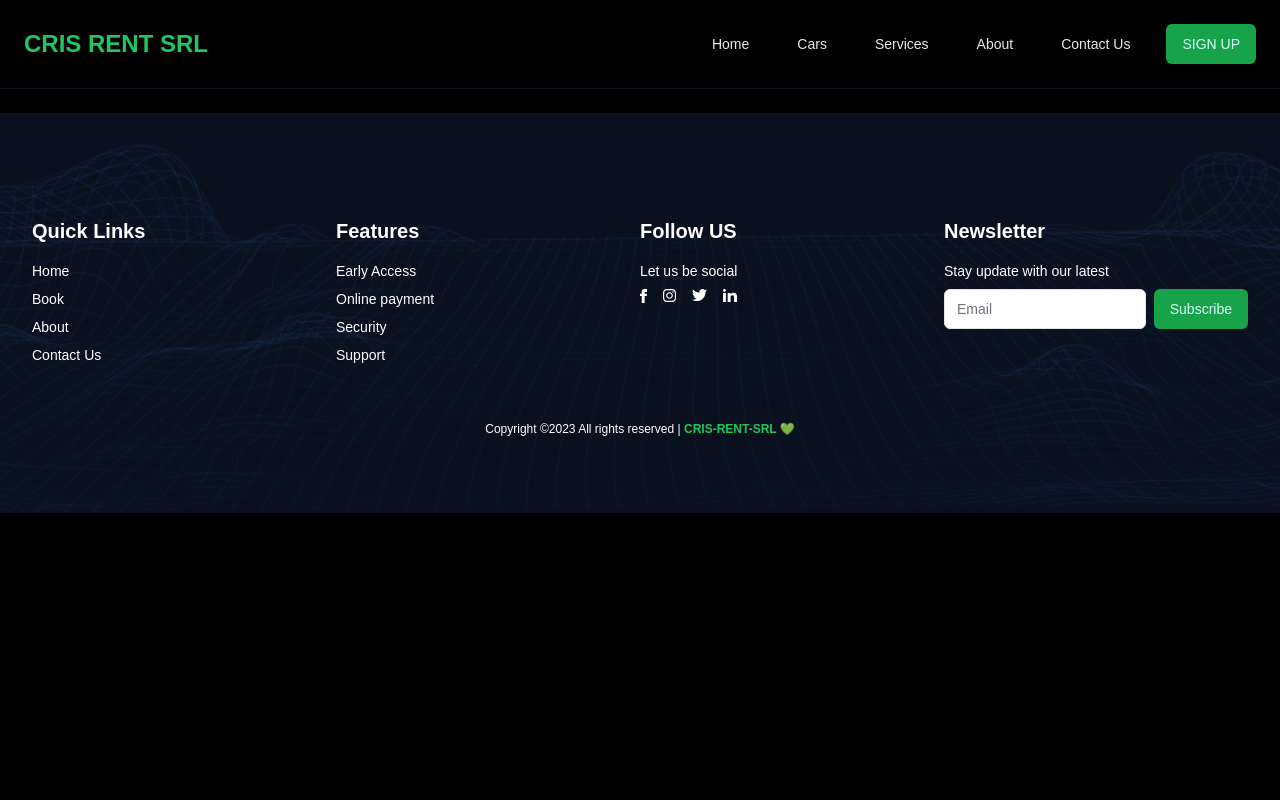
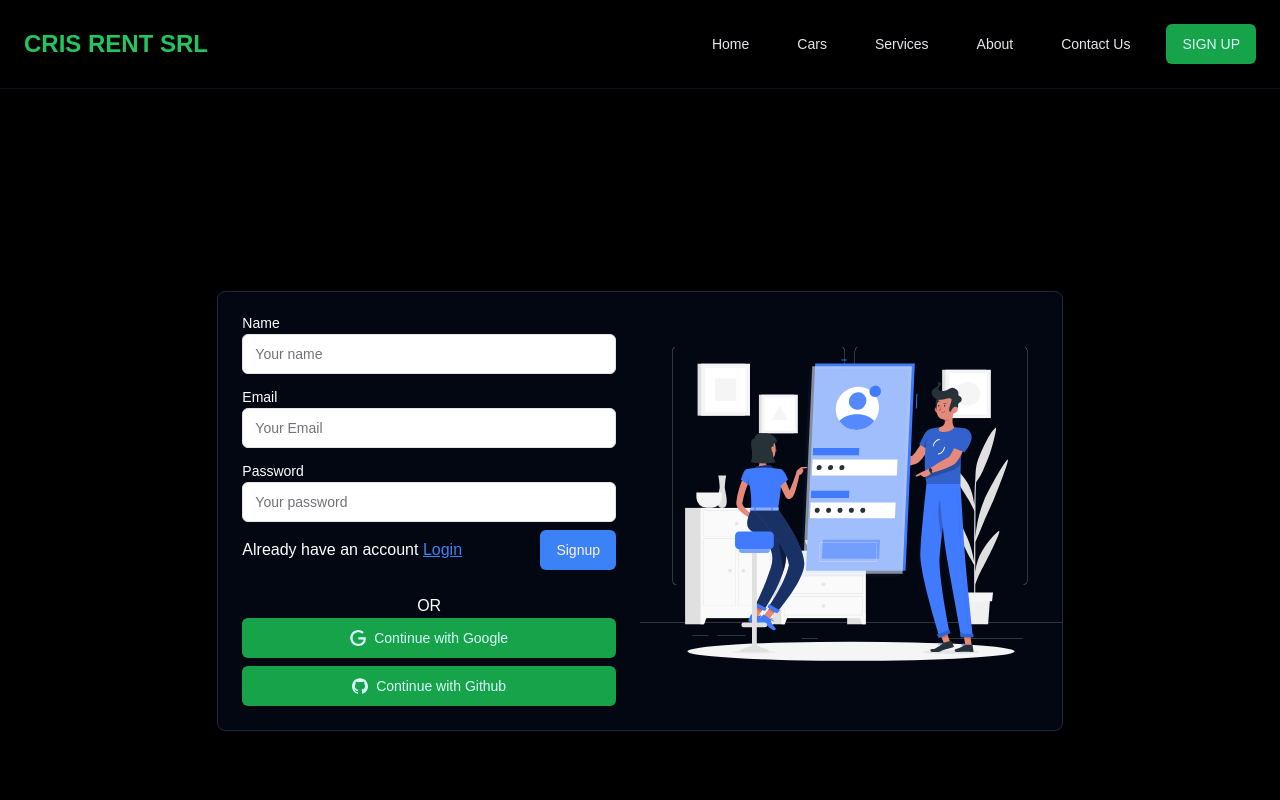
Before and after one commit to pixprocoder/rent_scooter, a Next.js app: page /login in a window 1280 px wide. Shown: the top 800 px of the page. Built offline with nearby package versions, Linux system fonts and the light colour scheme; no server answers.

Commit message:
signup added

```diff
--- a/src/app/about/page.tsx
+++ b/src/app/about/page.tsx
@@ -2,8 +2,8 @@ import React from "react";
 
 const AboutPage = () => {
   return (
-    <div className="container mx-auto">
-      <h1>About Page</h1>
+    <div className="container mx-auto min-h-screen ">
+      <h1 className="text-white">About Page</h1>
     </div>
   );
 };
--- a/src/app/car/page.tsx
+++ b/src/app/car/page.tsx
@@ -2,8 +2,8 @@ import React from "react";
 
 const CarPage = () => {
   return (
-    <div className="container mx-auto">
-      <h1>Car Page</h1>
+    <div className="container mx-auto min-h-screen ">
+      <h1 className="text-white">Car Page</h1>
     </div>
   );
 };
--- a/src/components/login/Login.tsx
+++ b/src/components/login/Login.tsx
@@ -1,10 +1,108 @@
-import React from "react";
+"use client";
+import { Button } from "@/src/components/ui/button";
+import { Card, CardFooter, CardHeader } from "@/src/components/ui/card";
+import { Input } from "@/src/components/ui/input";
+import Image from "next/image";
+import Link from "next/link";
+import loginImg from "../../assets/images/login.svg";
+
+import { Label } from "@/src/components/ui/label";
+
+import { SiGithub, SiGoogle } from "react-icons/si";
+import { useContext, useRef } from "react";
 
 const LoginPage = () => {
+  const nameRef = useRef();
+  const emailRef = useRef();
+  const passwordRef = useRef();
+  const handleSubmit = () => {
+    const name = nameRef.current.value;
+    const email = emailRef.current.value;
+    const password = passwordRef.current.value;
+  };
   return (
-    <div>
-      <h1>Login</h1>
-    </div>
+    <section className="min-h-screen flex justify-center items-center flex-row-reverse">
+      <div className="">
+        <h1 className="text-3xl font-bold mb-2 center">Please Sign up </h1>
+        <Card className="bg-gray-950 border border-gray-800 w-full flex justify-between items-center flex-col-reverse lg:flex-row">
+          <div className="flex-1 w-full">
+            <CardHeader className="">
+              <div>
+                <div className="grid w-full max-w-sm items-center ">
+                  <Label className="text-white mb-1" htmlFor="name">
+                    Name
+                  </Label>
+                  <Input
+                    ref={nameRef}
+                    type="text"
+                    id="name"
+                    placeholder="Your name"
+                  />
+                </div>
+                <div className="grid w-full max-w-sm items-center my-4">
+                  <Label className="text-white mb-1" htmlFor="email">
+                    Email
+                  </Label>
+                  <Input
+                    ref={emailRef}
+                    type="email"
+                    required
+                    id="email"
+                    placeholder="Your Email"
+                  />
+                </div>
+
+                <div className="grid w-full max-w-sm items-center ">
+                  <Label className="text-white mb-1" htmlFor="password">
+                    Password
+                  </Label>
+                  <Input
+                    ref={passwordRef}
+                    required
+                    type="password"
+                    id="password"
+                    placeholder="Your password"
+                  />
+                </div>
+                <div className="mt-2">
+                  <div className="flex justify-between items-center">
+                    <span className="text-white">
+                      Already have an account{" "}
+                      <Link className="text-blue-500 underline" href="/login">
+                        Login
+                      </Link>
+                    </span>
+                    <Button
+                      onClick={handleSubmit}
+                      className="bg-blue-500 hover:bg-blue-600"
+                    >
+                      Signup
+                    </Button>
+                  </div>
+                </div>
+              </div>
+            </CardHeader>
+            <div className="flex w-28 justify-center items-centers mx-auto">
+              {/* <Separator className="my-4" /> */}
+              <span className="text-white mx-2">OR</span>
+              {/* <Separator className="my-4" /> */}
+            </div>
+            <CardFooter className="flex flex-col w-full gap-2">
+              <Button className="w-full">
+                <SiGoogle className="mr-2 h-4 w-4" /> Continue with Google
+                {/* <UserButton afterSignOutUrl="/" /> */}
+              </Button>
+              <Button className="w-full">
+                <SiGithub className="mr-2 h-4 w-4" /> Continue with Github
+              </Button>
+            </CardFooter>
+          </div>
+          <div className="flex-1 hidden lg:flex">
+            <Image src={loginImg} alt="login" />
+          </div>
+        </Card>
+      </div>
+    </section>
   );
 };
 
--- a/src/components/login/Signup.tsx
+++ b/src/components/login/Signup.tsx
@@ -1,10 +1,108 @@
-import React from "react";
+"use client";
+import { Button } from "@/src/components/ui/button";
+import { Card, CardFooter, CardHeader } from "@/src/components/ui/card";
+import { Input } from "@/src/components/ui/input";
+import Image from "next/image";
+import Link from "next/link";
+import loginImg from "../../assets/images/login.svg";
+
+import { Label } from "@/src/components/ui/label";
+
+import { SiGithub, SiGoogle } from "react-icons/si";
+import { useContext, useRef } from "react";
 
 const SignupPage = () => {
+  const nameRef = useRef();
+  const emailRef = useRef();
+  const passwordRef = useRef();
+  const handleSubmit = () => {
+    const name = nameRef.current.value;
+    const email = emailRef.current.value;
+    const password = passwordRef.current.value;
+  };
   return (
-    <div>
-      <h1>Signup</h1>
-    </div>
+    <section className="min-h-screen flex justify-center items-center flex-row-reverse">
+      <div className="">
+        <h1 className="text-3xl font-bold mb-2 center">Please Sign up </h1>
+        <Card className="bg-gray-950 border border-gray-800 w-full flex justify-between items-center flex-col-reverse lg:flex-row">
+          <div className="flex-1 w-full">
+            <CardHeader className="">
+              <div>
+                <div className="grid w-full max-w-sm items-center ">
+                  <Label className="text-white mb-1" htmlFor="name">
+                    Name
+                  </Label>
+                  <Input
+                    ref={nameRef}
+                    type="text"
+                    id="name"
+                    placeholder="Your name"
+                  />
+                </div>
+                <div className="grid w-full max-w-sm items-center my-4">
+                  <Label className="text-white mb-1" htmlFor="email">
+                    Email
+                  </Label>
+                  <Input
+                    ref={emailRef}
+                    type="email"
+                    required
+                    id="email"
+                    placeholder="Your Email"
+                  />
+                </div>
+
+                <div className="grid w-full max-w-sm items-center ">
+                  <Label className="text-white mb-1" htmlFor="password">
+                    Password
+                  </Label>
+                  <Input
+                    ref={passwordRef}
+                    required
+                    type="password"
+                    id="password"
+                    placeholder="Your password"
+                  />
+                </div>
+                <div className="mt-2">
+                  <div className="flex justify-between items-center">
+                    <span className="text-white">
+                      Already have an account{" "}
+                      <Link className="text-blue-500 underline" href="/login">
+                        Login
+                      </Link>
+                    </span>
+                    <Button
+                      onClick={handleSubmit}
+                      className="bg-blue-500 hover:bg-blue-600"
+                    >
+                      Signup
+                    </Button>
+                  </div>
+                </div>
+              </div>
+            </CardHeader>
+            <div className="flex w-28 justify-center items-centers mx-auto">
+              {/* <Separator className="my-4" /> */}
+              <span className="text-white mx-2">OR</span>
+              {/* <Separator className="my-4" /> */}
+            </div>
+            <CardFooter className="flex flex-col w-full gap-2">
+              <Button className="w-full">
+                <SiGoogle className="mr-2 h-4 w-4" /> Continue with Google
+                {/* <UserButton afterSignOutUrl="/" /> */}
+              </Button>
+              <Button className="w-full">
+                <SiGithub className="mr-2 h-4 w-4" /> Continue with Github
+              </Button>
+            </CardFooter>
+          </div>
+          <div className="flex-1 hidden lg:flex">
+            <Image src={loginImg} alt="login" />
+          </div>
+        </Card>
+      </div>
+    </section>
   );
 };
 
```
Also changed, not shown: src/assets/images/login.svg (added).
